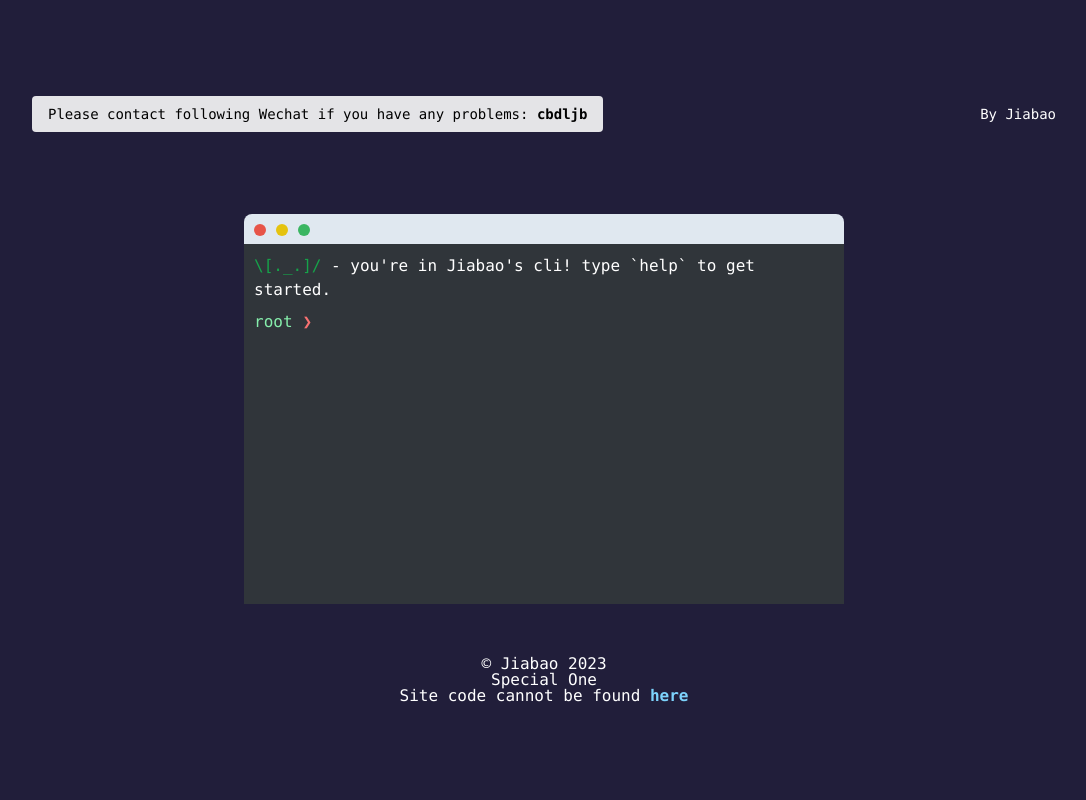
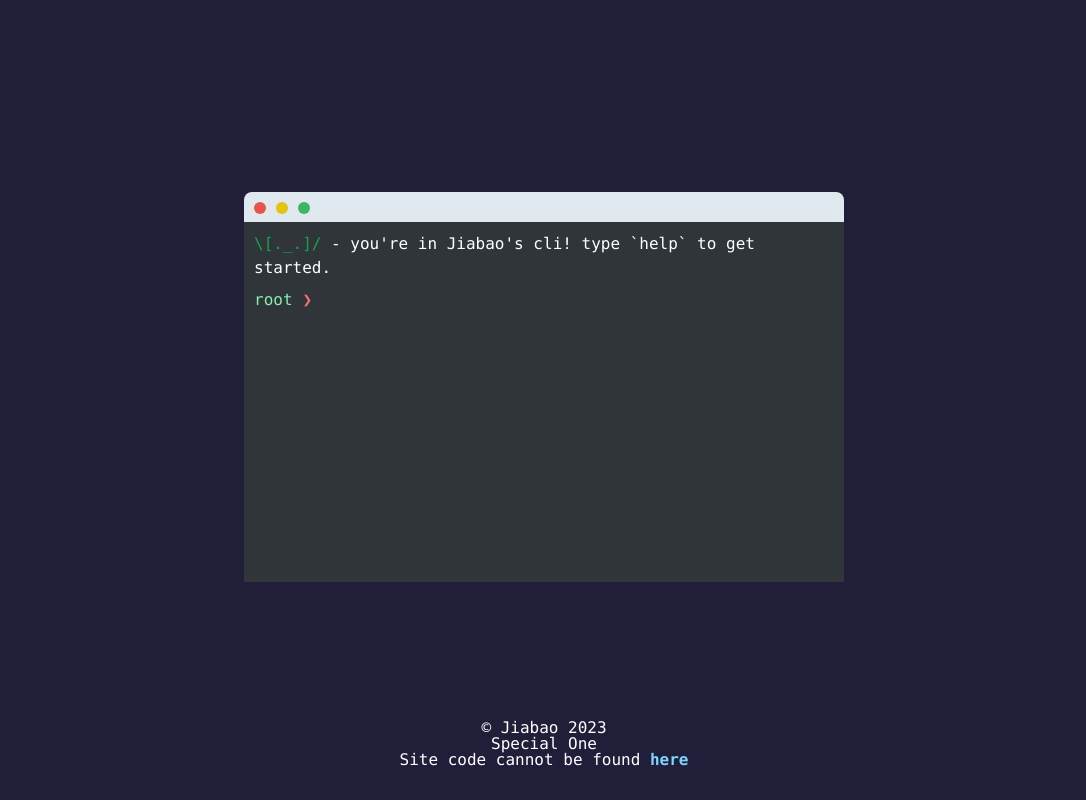
Before and after one commit to CallBoson/next-jiabaoblog, a Next.js app: page / in a window 1280 px wide. Shown: the whole page, without its empty margins (96-1182 px from the left). Built offline with nearby package versions, Linux system fonts and the light colour scheme.

Commit message:
feat - 适配手机屏幕

```diff
--- a/src/app/page.tsx
+++ b/src/app/page.tsx
@@ -1,28 +1,23 @@
+"use client";
+import { useEffect, useState } from "react";
 import Terminal from "../components/terminal";
 
 export default function Home() {
+  const [height, setHeight] = useState("100vh"); // 默认值为100vh
+
+  useEffect(() => {
+    setHeight(`${document.documentElement.clientHeight}px`);
+  }, []);
+
   return (
-    <main className="flex min-h-screen flex-col items-center justify-between p-24">
-      <div className="z-10 max-w-5xl w-full items-center justify-between font-mono text-sm flex">
-        <p className="border-gray-300 bg-zinc-200 rounded px-4 py-2 backdrop-blur-2xl flex">
-          Please contact following Wechat if you have any problems:&nbsp;
-          <code className="font-mono font-bold">cbdljb</code>
-        </p>
-        <div className="text-white">
-          <a
-            className="pointer"
-            href="#"
-            target="_blank"
-            rel="noopener noreferrer"
-          >
-            By Jiabao
-          </a>
-        </div>
-      </div>
-
+    <main
+      className="flex w-[90%] md:w-[600px] mx-auto flex-col items-center justify-between"
+      style={{ height }}
+    >
+      <div className="text-transparent">by Jiabao</div>
       <Terminal />
 
-      <div className="text-center leading-[16px] text-white">
+      <div className="md:mt-0 mt-28 mb-8 text-center leading-[16px] text-white">
         <p>© Jiabao 2023</p>
         <p>Special One</p>
         <p>
--- a/src/components/terminal/index.tsx
+++ b/src/components/terminal/index.tsx
@@ -85,7 +85,7 @@ export default function Terminal() {
   };
 
   return (
-    <div className="w-[600px] h-[360px] rounded-[10px]">
+    <div className="w-full h-full md:h-[360px] rounded-[10px] mt-10 md:mt-0">
       <header className="bg-[#e0e8f0] h-[30px] rounded-t-[8px] pl-[10px]">
         <div className="w-[12px] h-[12px] inline-block rounded-[8px] mt-[10px] mr-[10px] bg-[#e75448]"></div>
         <div className="w-[12px] h-[12px] inline-block rounded-[8px] mt-[10px] mr-[10px] bg-[#e5c30f]"></div>
```
